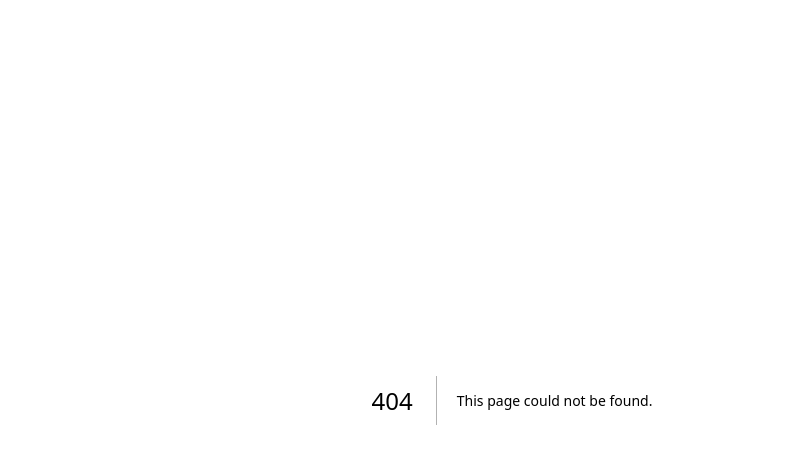
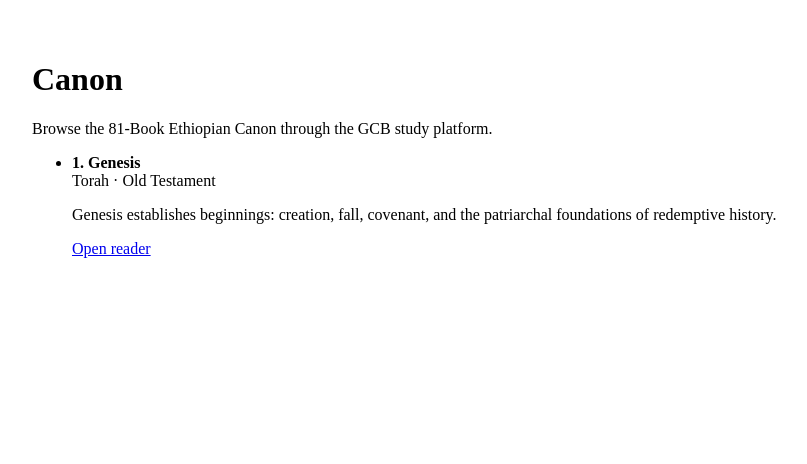
Before and after one commit to GoldstonianConcordanceBible/gcb-study-platform, a Next.js app: page /canon in a window 1280 px wide. Before the commit this address had no page. Shown: the top 464 px of the page, without its empty margins (128-935 px from the left). Built offline with nearby package versions, Linux system fonts and the light colour scheme.

Commit message:
Create page.tsx

```diff
--- /dev/null
+++ b/app/canon/page.tsx
@@ -0,0 +1,24 @@
+import Link from "next/link";
+import { getCanonBooks } from "../../lib/bible";
+
+export default function CanonPage() {
+  const books = getCanonBooks();
+
+  return (
+    <main style={{ padding: "2rem", maxWidth: 960, margin: "0 auto" }}>
+      <h1>Canon</h1>
+      <p>Browse the 81-Book Ethiopian Canon through the GCB study platform.</p>
+
+      <ul>
+        {books.map((book) => (
+          <li key={book.id}>
+            <strong>{book.order}. {book.title}</strong>
+            <div>{book.canon_group} · {book.testament}</div>
+            <p>{book.summary}</p>
+            <Link href={`bible-reader/${book.slug}/1`}>Open reader</Link>
+          </li>
+        ))}
+      </ul>
+    </main>
+  );
+}
```
